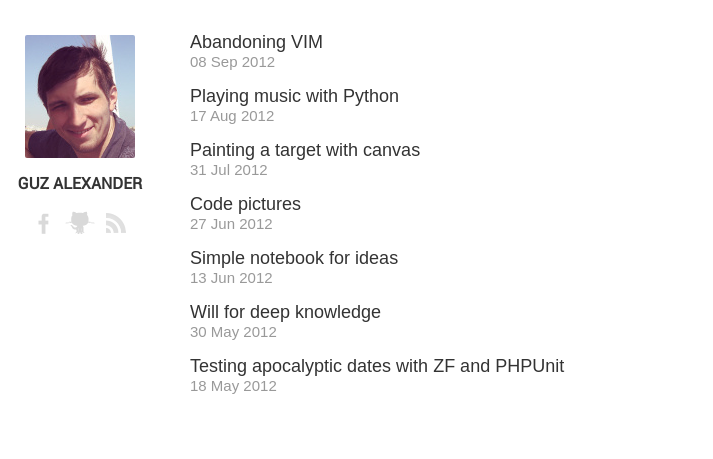
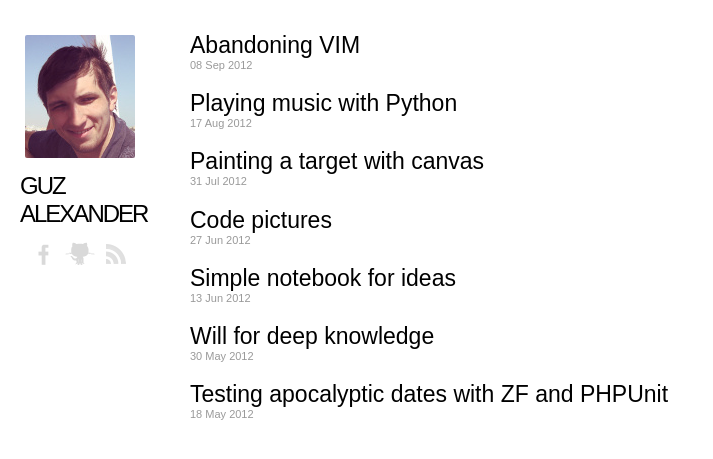
Before and after one commit to kalimatas/kalimatas.github.com, a Jekyll site: the page built from index.html, in a window 1280 px wide. Shown: the top 459 px of the page, without its empty margins (0-713 px from the left). Built offline with Jekyll 4.4.1, drawn with Linux system fonts in a browser that asks for light colours; some web fonts are replaced.

Commit message:
Arial font

```diff
--- a/_layouts/default.html
+++ b/_layouts/default.html
@@ -4,7 +4,6 @@
     <meta charset="UTF-8" />
     <title>{{ page.title }}</title>
     <meta name="author" content="Guz Alexander" />
-    <link href='http://fonts.googleapis.com/css?family=Rosario:400,700' rel='stylesheet' type='text/css'>
     <link rel="stylesheet" href="/static/css/style.css" type="text/css" />
     <link rel="stylesheet" href="/static/css/pygments.css" type="text/css" />
 </head>
@@ -17,7 +16,7 @@
         </div>
         <div class="header-text">
             <h2 class="header-name">
-                <a class="home-link" href="/">Guz Alexander</a>
+                <a class="home-link" href="/">Guz <br />Alexander</a>
             </h2>
         </div>
         <div class="social-links">
--- a/static/css/style.css
+++ b/static/css/style.css
@@ -1,16 +1,12 @@
-@font-face {
-    font-family: Roboto;
-    src: url('fonts/Roboto/Roboto-Regular.ttf');
-}
 * {
     box-sizing: border-box;
 }
 body {
-    background-color: white;
-    font-family: 'Arial', sans-serif;
+    background-color: #fff;
+    font-family: Arial, sans-serif;
     margin: 0;
     padding: 0;
-    color: #333333;
+    color: black;
 }
 a {
     text-decoration: none;
@@ -54,12 +50,15 @@ a {
 }
 .header-text .header-name {
     text-transform: uppercase;
-    font-weight: 700;
-    font-size: 1em;
+    padding-left: 20px;
+    text-align: left;
+    font-weight: normal;
+    margin: 10px 0;
+    font-size: 24px;
+    letter-spacing: -2px;
 }
 .header-text .header-name .home-link {
     color: inherit;
-    font-family: Roboto, sans-serif;
 }
 .social-links .social-links-icons {
     text-align: center;
@@ -104,19 +103,17 @@ a.github {
 }
 .article {
     display: block;
-    padding: 0 1em 1em 0;
+    padding: 0 1em 1.2em 0;
     width: 550px;
 }
 .article-title {
-    font-family: 'Rosario', sans-serif;
     font-weight: normal;
     margin: 0;
-    font-size: 21px;
+    font-size: 29px;
 }
 .posts .article-title {
-    font-size: 18px;
+    font-size: 23px;
     font-weight: normal;
-    font-family: 'Rosario', sans-serif;
 }
 .article-title .article-link {
     color: inherit;
@@ -127,15 +124,15 @@ a.github {
 .article-header .article-date {
     display: block;
     color: #999;
-    font-size: 15px;
-    font-family: 'Rosario', sans-serif;
+    font-size: 11px;
 }
 .article-body {
     color: #222;
+    line-height: normal;
 }
 .article-body, .article-footer {
     margin-top: 2em;
-    font-family: 'Verdana', sans-serif;
+    font-family: Verdana, sans-serif;
     font-size: 13px;
 }
 .article-footer {
@@ -146,9 +143,9 @@ a.github {
     text-decoration: underline
 }
 .article-body h3 {
-    font-size: 17px;
-    font-weight: 400;
-    font-family: 'Rosario', sans-serif;
+    font-size: 19px;
+    font-weight: normal;
+    font-family: Arial, sans-serif;
 }
 .highlight {
     font-size: 12px;
```
Also changed, not shown: static/css/fonts/Lucida_Grande.ttf (deleted), static/css/fonts/Roboto/Roboto-Bold.ttf (deleted), static/css/fonts/Roboto/Roboto-Condensed.ttf (deleted), static/css/fonts/Roboto/Roboto-Regular.ttf (deleted).
